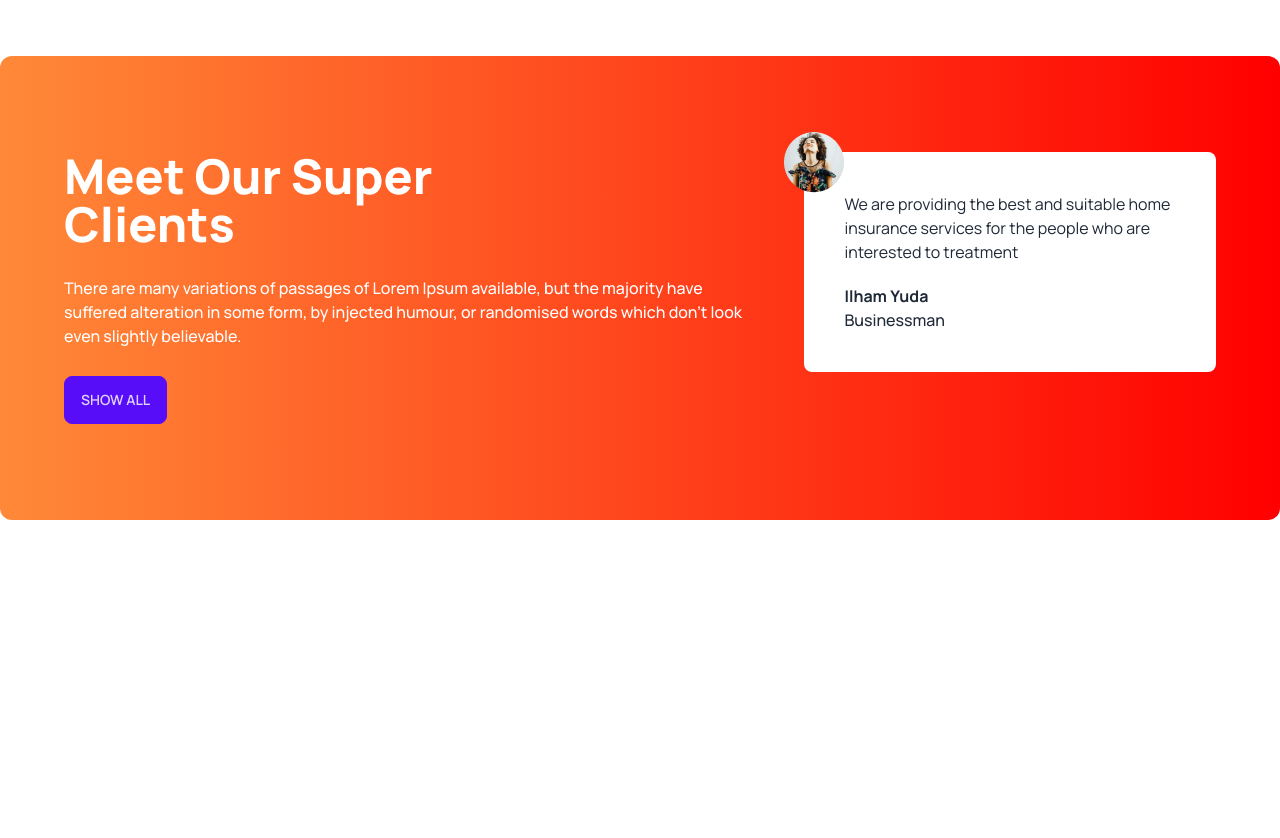
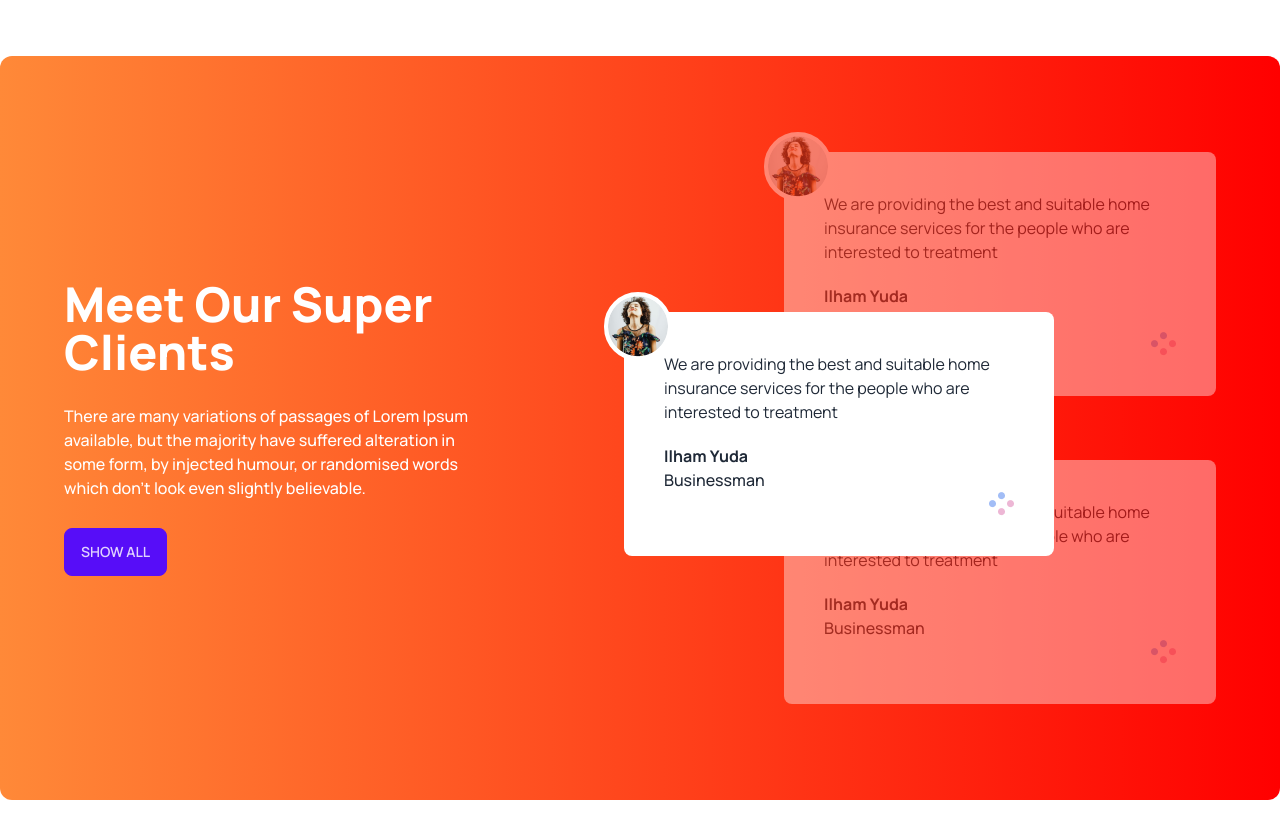
Before and after one commit to Mr-RoyShuvro/tea-house-with-daisyui, a plain HTML site: page index.html in a window 1280 px wide. Shown: the part 1840-2678 px from the top of the page. Before the commit the page ends 2456 px from the top, so only its background shows below. Drawn offline with nearby package versions, Linux system fonts and the light colour scheme.

Commit message:
Completed super clients

```diff
--- a/index.html
+++ b/index.html
@@ -135,6 +135,7 @@
     </section>
     <!-- super client section  -->
     <section class="my-24 flex gap-12 flex-col lg:flex-row rounded-xl bg-gradient-to-r from-[#FF8938] to-[#F00] px-16 py-24">
+      <div class="flex lg:pr-60 items-center flex-1">
         <div class="space-y-7">
           <h3 class="text-5xl font-extrabold text-white">
             Meet Our Super
@@ -146,14 +147,41 @@
             believable. </p>
           <button class="btn btn-primary">Show All</button>
         </div>
-      <div>
-        <!-- review  -->
-        <div class="relative p-10 rounded-lg bg-white">
-          <img class="absolute -left-5 -top-5" src="images/client.png" alt="">
+      </div>
+      <!-- review container  -->
+      <div class="relative flex-1">
+        <!-- next review  -->
+        <div class="relative opacity-40 p-10 z-10 rounded-lg bg-white mb-16">
+          <img class="absolute -left-5 -top-5 border-4 rounded-full border-white bg-white" src="images/client.png" alt="">
           <p>We are providing the best and suitable home insurance services for the people who are interested to
             treatment</p>
           <h4 class="font-bold mt-5">Ilham Yuda</h4>
           <p class="font-medium">Businessman</p>
+          <div class="flex justify-end">
+            <img src="images/circles.png" alt="">
+          </div>
+        </div>
+        <!-- current review  -->
+        <div class="absolute top-40 lg:-left-40 p-10 lg:w-[430px] z-20 rounded-lg bg-white">
+          <img class="absolute -left-5 -top-5 border-4 rounded-full border-white bg-white" src="images/client.png" alt="">
+          <p>We are providing the best and suitable home insurance services for the people who are interested to
+            treatment</p>
+          <h4 class="font-bold mt-5">Ilham Yuda</h4>
+          <p class="font-medium">Businessman</p>
+          <div class="flex justify-end">
+            <img src="images/circles.png" alt="">
+          </div>
+        </div>
+        <!-- previous review  -->
+        <div class="relative opacity-40 p-10 z-10 rounded-lg bg-white">
+          <img class="absolute -left-5 -top-5 border-4 rounded-full border-white bg-white" src="images/client.png" alt="">
+          <p>We are providing the best and suitable home insurance services for the people who are interested to
+            treatment</p>
+          <h4 class="font-bold mt-5">Ilham Yuda</h4>
+          <p class="font-medium">Businessman</p>
+          <div class="flex justify-end">
+            <img src="images/circles.png" alt="">
+          </div>
         </div>
       </div>
     </section>
```
Lines whose indentation alone changed are shown as unchanged.
